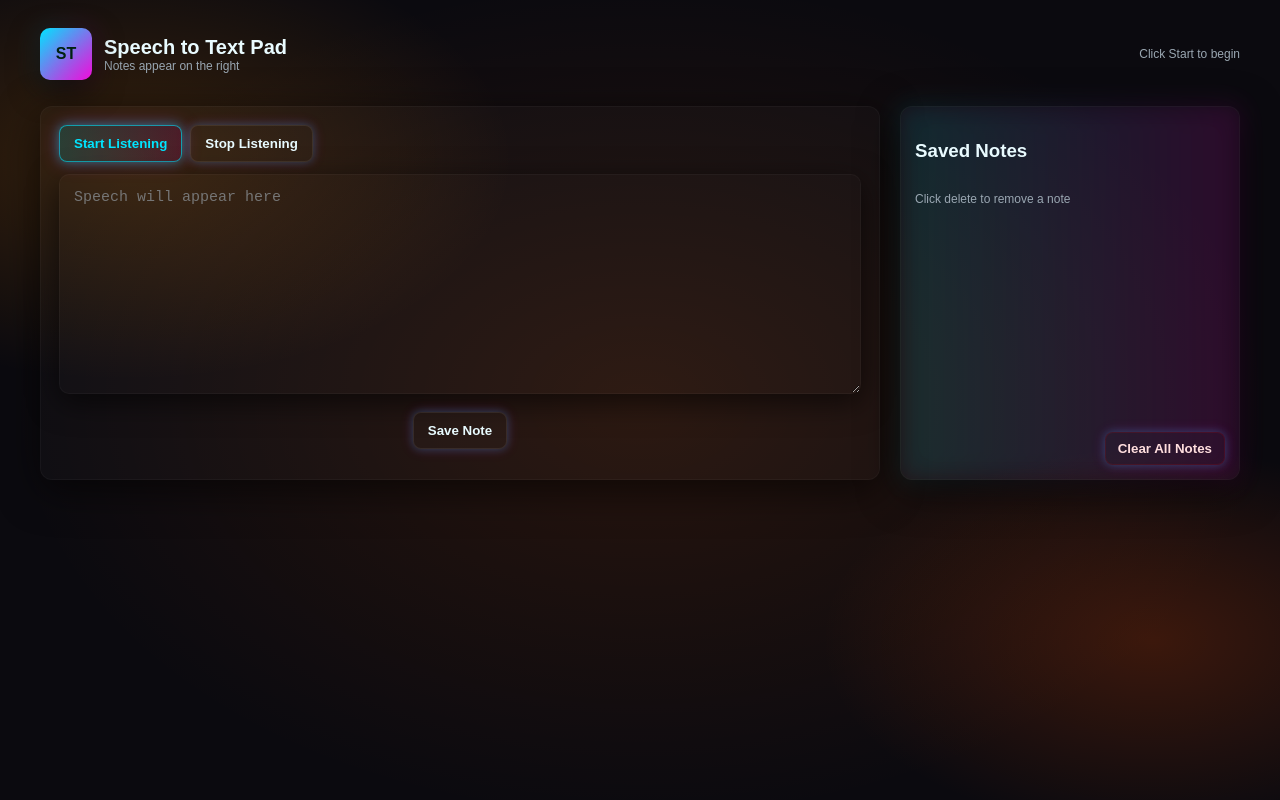
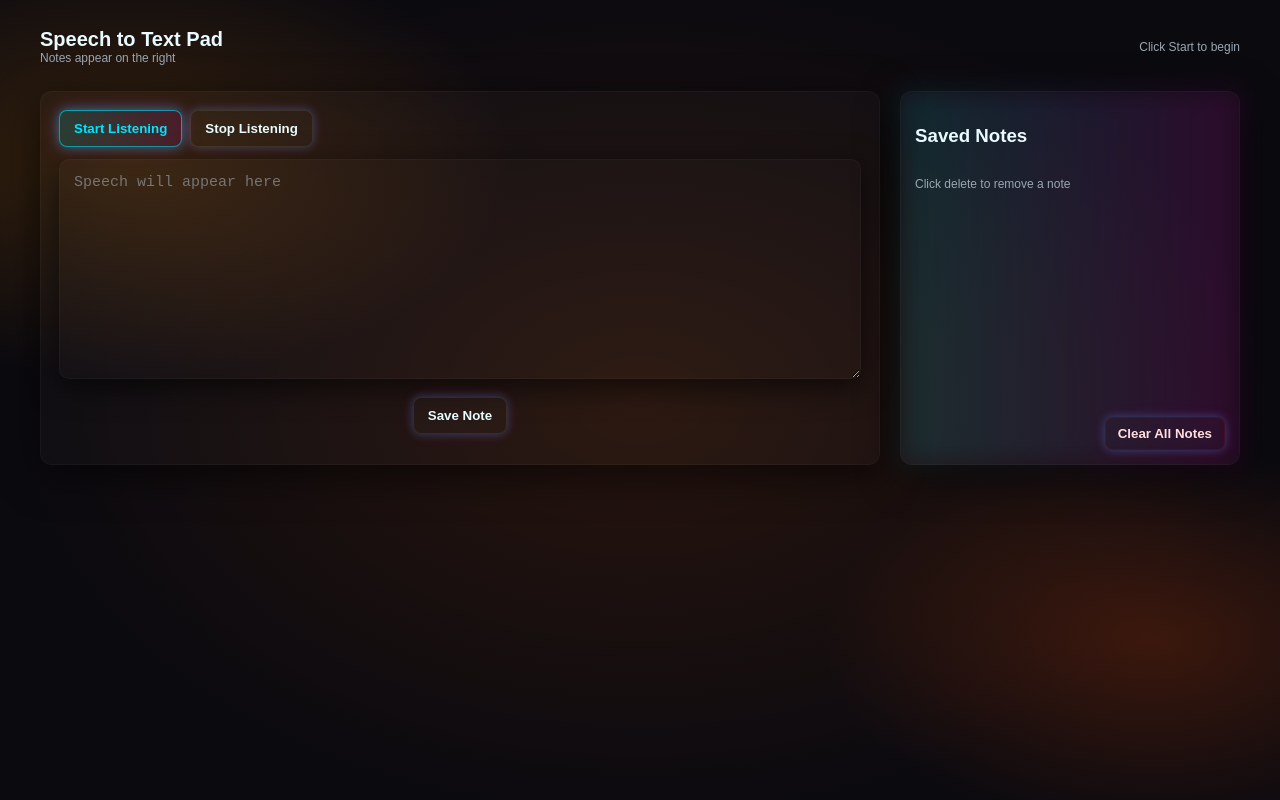
Before and after one commit to ppboi21/Speech-Recognition-Project, a plain HTML site: page index.html in a window 1280 px wide. Drawn offline with Linux system fonts and the light colour scheme.

Commit message:
Fix HTML structure and formatting

```diff
--- a/index.html
+++ b/index.html
@@ -12,7 +12,6 @@
 
     <header>
       <div class="brand">
-        <div class="logo glow">ST</div>
         <div>
           <h1>Speech to Text Pad</h1>
           <div class="lead small">Notes appear on the right</div>
```
